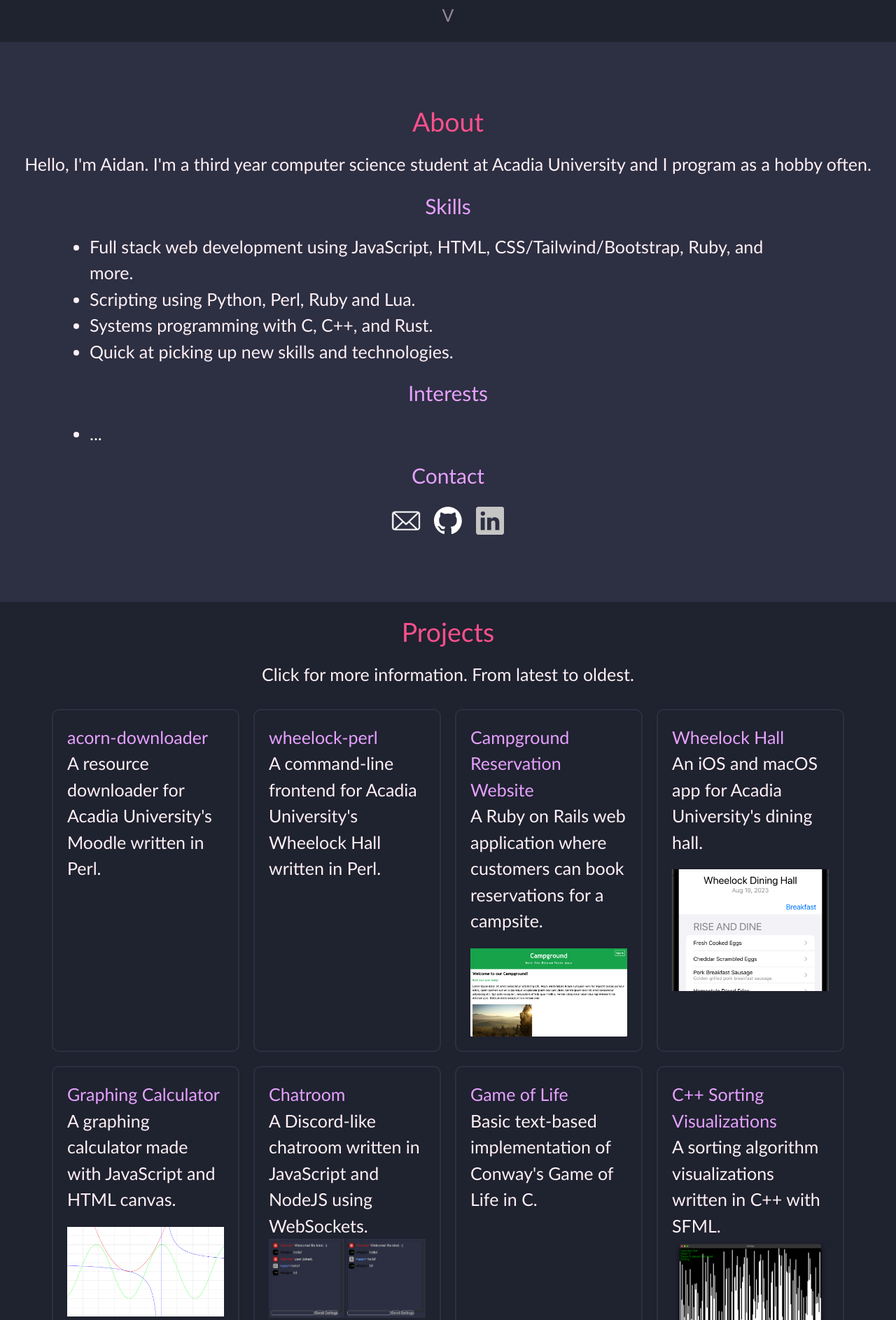
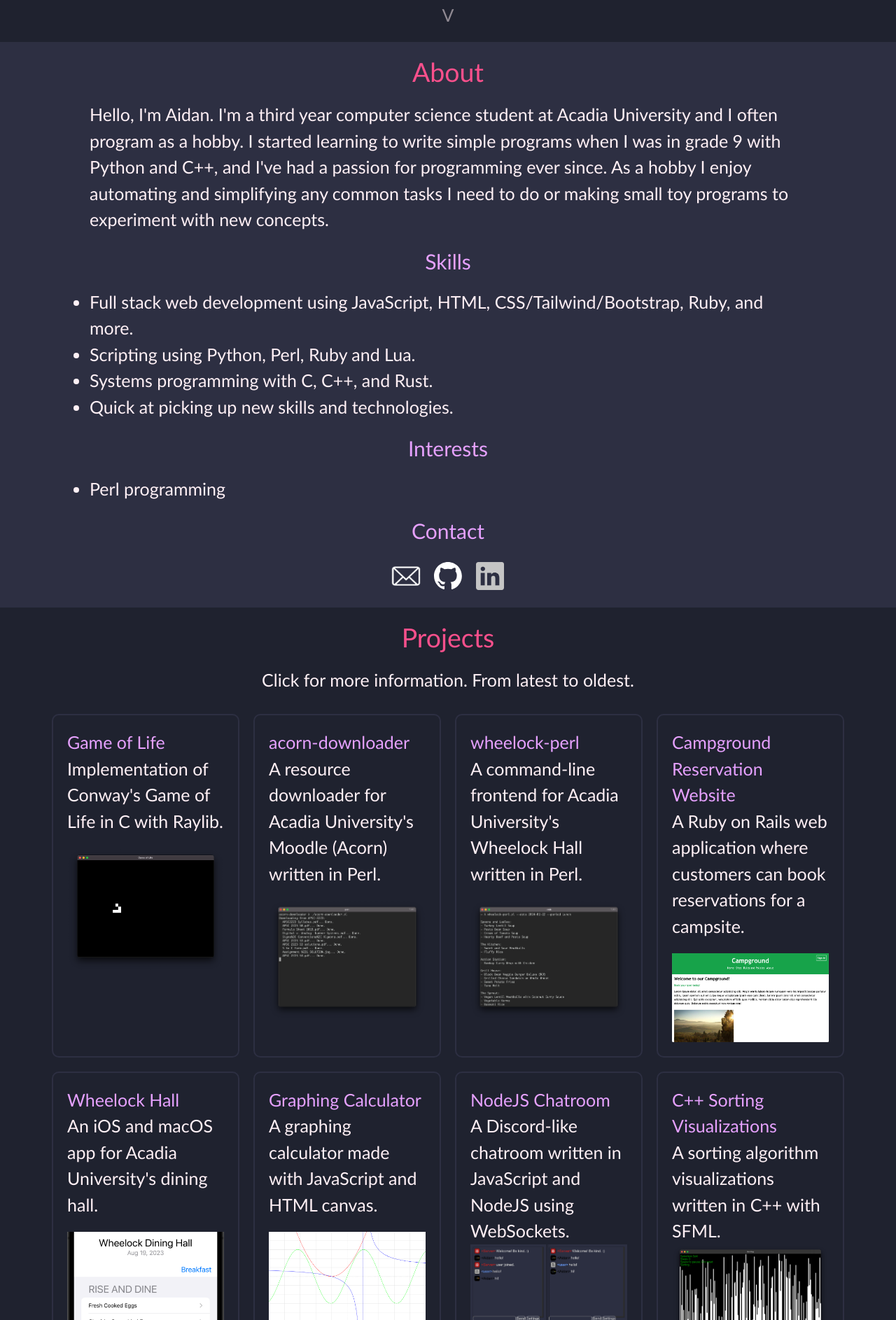
Before and after one commit to aidanc2004/aidanc2004.github.io, a website: page index.html in a window 1280 px wide. Shown: the part 740-2626 px from the top of the page at 70% size. Drawn offline with Linux system fonts and the light colour scheme.

Commit message:
Update about, hover for contact info, add new Game of Life and add images

```diff
--- a/index.html
+++ b/index.html
@@ -36,10 +36,12 @@
     </div>
 
     <!-- Information about myself -->
-    <div id="about" class="p-4 bg-gray flex flex-col items-center    min-h-screen justify-center">
+    <div id="about" class="p-4 bg-gray flex flex-col items-center min-h-screen justify-center">
         <h1 class="text-pink text-3xl">About</h1>
-        <p class="py-4">
-            Hello, I'm Aidan. I'm a third year computer science student at Acadia University and I program as a hobby often.
+        <p class="py-4 w-[80vw]">
+            Hello, I'm Aidan. I'm a third year computer science student at Acadia University and I often program as a hobby.
+            I started learning to write simple programs when I was in grade 9 with Python and C++, and I've had a passion for programming ever since.
+            As a hobby I enjoy automating and simplifying any common tasks I need to do or making small toy programs to experiment with new concepts.
         </p>
 
         <h2 class="text-purple text-2xl">Skills</h2>
@@ -52,11 +54,11 @@
 
         <h2 class="text-purple text-2xl">Interests</h2>
         <ul class="list-disc py-4 w-[80vw]">
-            <li>...</li>
+            <li>Perl programming</li>
         </ul>
 
         <h2 class="text-purple text-2xl">Contact</h2>
-        <!-- TODO: Hover -->
+
         <ul class="pt-4 w-[80vw] flex items-center justify-center">
             <li class="px-1">
                 <a target="_blank" id="email" class="text-yellow italic hover:drop-shadow-[0_0_0.5rem_#fa508c] transition-[drop_shadow] duration-150 ease-in-out">
@@ -84,20 +86,24 @@
         <!-- TODO: Generate this using a JSON file and JS -->
         <div id="projects-grid" class="grid sm:grid-cols-1 md:grid-cols-2 lg:grid-cols-3 xl:grid-cols-4 w-[90vw]">
             <div class="border-2 bg-dark-gray border-gray rounded-lg m-2 p-4 hover:drop-shadow-[0_0_0.5rem_#fa508c] cursor-pointer transition-[drop_shadow] duration-150 ease-in-out">
+                <h2 class="text-purple">Game of Life</h2>
+                <p>Implementation of Conway's Game of Life in C with Raylib.</p>
+                <img src="/src/imgs/Game-Of-Life.png" alt="Game of Life" class="pt-4">
+            </div>
+            <div class="border-2 bg-dark-gray border-gray rounded-lg m-2 p-4 hover:drop-shadow-[0_0_0.5rem_#fa508c] cursor-pointer transition-[drop_shadow] duration-150 ease-in-out">
                 <h2 class="text-purple">acorn-downloader</h2>
-                <p>A resource downloader for Acadia University's Moodle written in Perl.</p>
-
+                <p>A resource downloader for Acadia University's Moodle (Acorn) written in Perl.</p>
+                <img src="/src/imgs/Acorn-Downloader.png" alt="acorn-downloader" class="pt-4">
             </div>
             <div class="border-2 bg-dark-gray border-gray rounded-lg m-2 p-4 hover:drop-shadow-[0_0_0.5rem_#fa508c] cursor-pointer transition-[drop_shadow] duration-150 ease-in-out">
                 <h2 class="text-purple">wheelock-perl</h2>
                 <p>A command-line frontend for Acadia University's Wheelock Hall written in Perl.</p>
-
+                <img src="/src/imgs/Wheelock-Perl.png" alt="wheelock-perl" class="pt-4">
             </div>
             <div class="border-2 bg-dark-gray border-gray rounded-lg m-2 p-4 hover:drop-shadow-[0_0_0.5rem_#fa508c] cursor-pointer transition-[drop_shadow] duration-150 ease-in-out">
                 <h2 class="text-purple">Campground Reservation Website</h2>
-                <p>A Ruby on Rails web application where customers can book
-                   reservations for a campsite.</p>
-                <img src="/src/imgs/Campground-WIP.png" alt="Campground Website WIP" class="pt-4">
+                <p>A Ruby on Rails web application where customers can book reservations for a campsite.</p>
+                <img src="/src/imgs/Campground.png" alt="Campground Website" class="pt-4">
             </div>
             <div class="border-2 bg-dark-gray border-gray rounded-lg m-2 p-4 hover:drop-shadow-[0_0_0.5rem_#fa508c] cursor-pointer transition-[drop_shadow] duration-150 ease-in-out">
                 <h2 class="text-purple">Wheelock Hall</h2>
@@ -110,15 +116,11 @@
                 <img src="/src/imgs/Graphing-Calculator.png" alt="Graph" class="pt-4">
             </div>
             <div class="border-2 bg-dark-gray border-gray rounded-lg m-2 p-4 hover:drop-shadow-[0_0_0.5rem_#fa508c] cursor-pointer transition-[drop_shadow] duration-150 ease-in-out">
-                <h2 class="text-purple">Chatroom</h2>
+                <h2 class="text-purple">NodeJS Chatroom</h2>
                 <p>A Discord-like chatroom written in JavaScript and NodeJS using WebSockets.</p>
                 <img src="/src/imgs/Chatroom.png" alt="Chatroom">
             </div>
-            <div class="border-2 bg-dark-gray border-gray rounded-lg m-2 p-4 hover:drop-shadow-[0_0_0.5rem_#fa508c] cursor-pointer transition-[drop_shadow] duration-150 ease-in-out">
-                <h2 class="text-purple">Game of Life</h2>
-                <p>Basic text-based implementation of Conway's Game of Life in C.</p>
 
-            </div>
             <div class="border-2 bg-dark-gray border-gray rounded-lg m-2 p-4 hover:drop-shadow-[0_0_0.5rem_#fa508c] cursor-pointer transition-[drop_shadow] duration-150 ease-in-out">
                 <h2 class="text-purple">C++ Sorting Visualizations</h2>
                 <p>A sorting algorithm visualizations written in C++ with SFML.</p>
--- a/src/script.js
+++ b/src/script.js
@@ -21,14 +21,28 @@ const email = document.getElementById("email");
 emailParts = ["mailto:", "aidancarey2004", "@", "protonmail", ".com"]
 email.href = emailParts.join('')
 
-// Load projects from json
+// Load projects
 let projects = {
+    "Game of Life": {
+        "description": `A graphical implmentation of John Conway's Game of Life, a cellular automata simulation where cells live if they have 2-3 neighbours,
+        die if they have >3 or <2 neighbours, and a dead cell becomes alive with 3 neighbours. It's in C with the Raylib graphics library I wrote while learning
+        cellular automata. It takes the number of rows and columns as command line arguments and clicking will add or remove a cell.`,
+        "link": "https://github.com/aidanc2004/game-of-life",
+        "img": "Game-Of-Life.gif"
+    },
     "acorn-downloader": {
-      "description": "I always make sure to download all of the course materials from all of my classes, which can help a lot if Acorn (Acadia's Moodle) is down or\n        I'm away from internet, but it can be time consuming to scan through all of my courses for anything I haven't downloaded. To make this easier, I made a web\n        scraper using Perl with WWW::Mechanize to automatically login and download all resources from all of my in-progress courses into seperate directories."
+        "description": `I always make sure to download all of the course materials from all of my classes, which can help a lot if Acorn (Acadia's Moodle) is down,
+        I'm away from internet, or I want to look back at it after I finish the course, but it can be time consuming to scan through all of my courses for anything
+        that I've missed or haven't downloaded. To make this easier, I made a web scraper using Perl with WWW::Mechanize to automatically login and download
+        all resources from all of my in-progress courses into seperate directories.`,
+        "link": "https://github.com/aidanc2004/acorn-downloader",
+        "img": "Acorn-Downloader.png"
     },
     "wheelock-perl": {
-      "description": "I spend a lot of time working in the terminal, so I decided to quickly reimplement my Swift frontend for Acadia University's dining hall as\n        a command line app using Perl. You can choose a period to view (breakfast, lunch, dinner), view the menu at a specific date, and filter by categories.",
-      "link": "https://github.com/aidanc2004/wheelock-perl"
+        "description": `I spend a lot of time working in the terminal, so I decided to quickly reimplement my Swift frontend for Acadia University's dining hall as
+        a command line app using Perl. You can choose a period to view (breakfast, lunch, dinner), view the menu at a specific date, and filter by categories.`,
+        "link": "https://github.com/aidanc2004/wheelock-perl",
+        "img": "Wheelock-Perl.png"
     },
     "Campground Reservation Website": {
         "description": "While working at Jeff's Hideaway campground as a summer job, I worked a lot with their campground reservation software,\n        Campground Master, and their website made using Wordpress. I noticed how these two programs worked with different databases, meaning that once\n        someone booked a site we would have to copy it over to the other program. This inspired me to create my own reservation software.",
@@ -43,17 +57,14 @@ let projects = {
     },
     "Graphing Calculator": {
         "description": "A graphing calculator made with HTML, CSS and vanilla Javascript that can graph multiple different equations at once\n        and show a clicked point on a function. You can manipulate the shown domain and range by dragging and scrolling the graph. There are\n        also example equations in the help menu in the bottom left.",
-      "link": "src/graphing-calculator",
-      "img": "Graphing-Calculator.png"
+        "link": "/src/graphing-calculator",
+        "img": "Graphing-Calculator.png",
+        "linkName": "Page"
     },
-    "Chatroom": {
+    "NodeJS Chatroom": {
         "description": "A very simple proof of concept chatroom web app inspired by Discord, with the frontend in vanilla Javascript, HTML, and CSS and\n        a backend server in NodeJS where multiple users and join and chat with each other. Any user that joins can see the chat history of the server,\n        and can change their profile picture and username color, which will be reflected on the other users.",
         "link": "https://github.com/aidanc2004/chatroom",
         "img": "Chatroom.png"
-    },
-    "Game of Life": {
-        "description": "A simple command line implmentation of John Conway's Game of Life in C that I wrote while learning about cellular automata.",
-        "link": "https://github.com/aidanc2004/game-of-life-c"
     },
     "C++ Sorting Visualizations": {
         "description": "A C++ and SFML program which showcases different sorting algorithms and the amount of steps it takes to do complete them.\n        This includes alogrithms such as selection sort, insertion sort, quick sort, and also more impractical algorithms such as\n        bogo sort and sleep sort.",
@@ -71,6 +82,7 @@ for (let project of projectsGrid.children) {
         const img = projects[projectTitle.textContent].img;
         const img2 = projects[projectTitle.textContent].img2;
         const link = projects[projectTitle.textContent].link;
+        const linkName = projects[projectTitle.textContent].linkName;
 
         // Get description based on title
         projectDescription.textContent = description;
@@ -80,6 +92,12 @@ for (let project of projectsGrid.children) {
             projectImg.src = `/src/imgs/${img}`;
         } else {
             projectImg.src = "";
+        }
+
+        if (linkName) {
+            projectLink.textContent = linkName;
+        } else {
+            projectLink.textContent = "GitHub";
         }
 
         if (img2) {
```
Also changed, not shown: dist/output.css, src/imgs/Acorn-Downloader.png (added), src/imgs/Campground.png (renamed from src/imgs/Campground-WIP.png), src/imgs/Game-Of-Life.gif (added), src/imgs/Game-Of-Life.png (added), src/imgs/Wheelock-Perl.png (added). Lines whose indentation alone changed are shown as unchanged.
